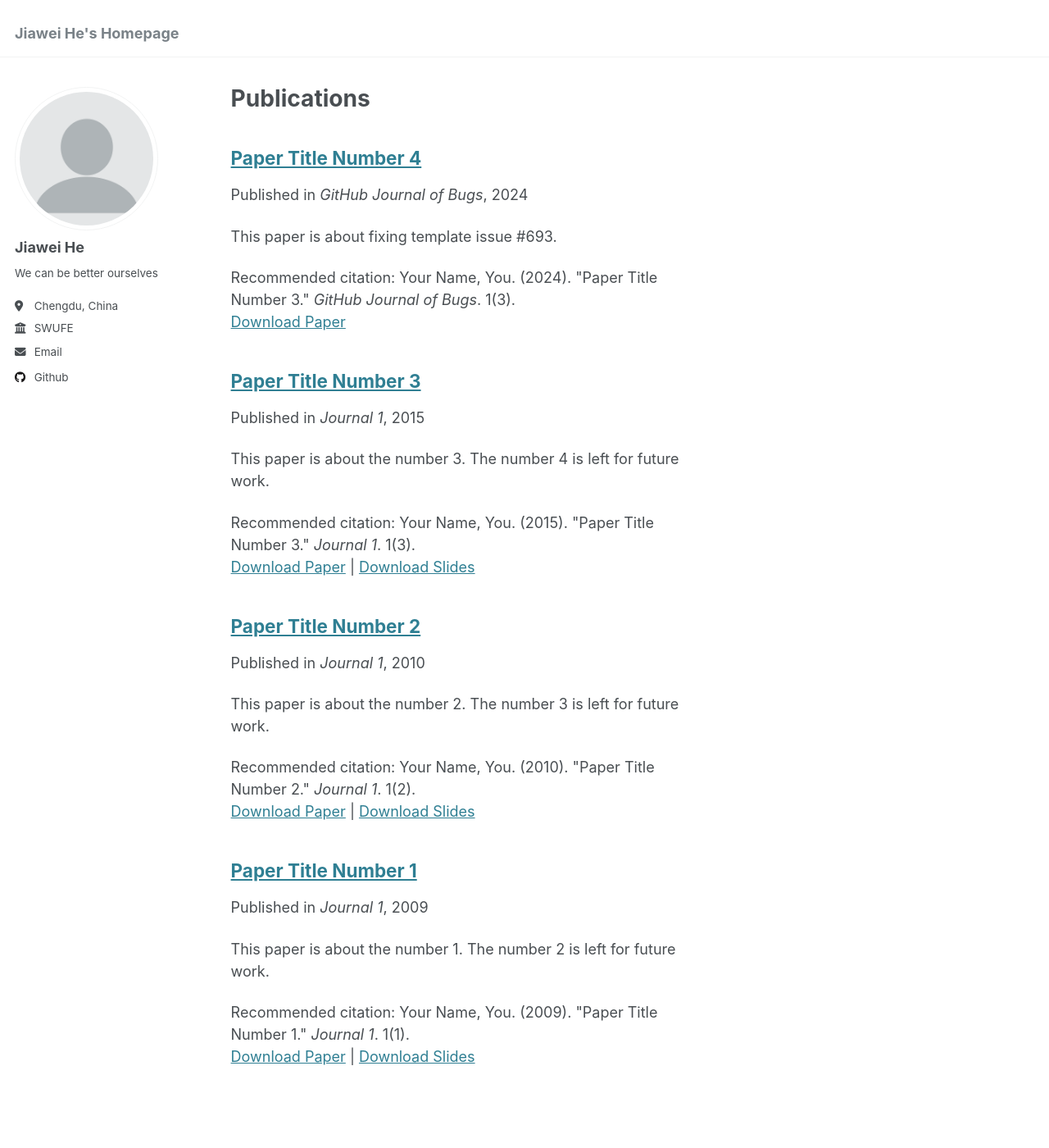
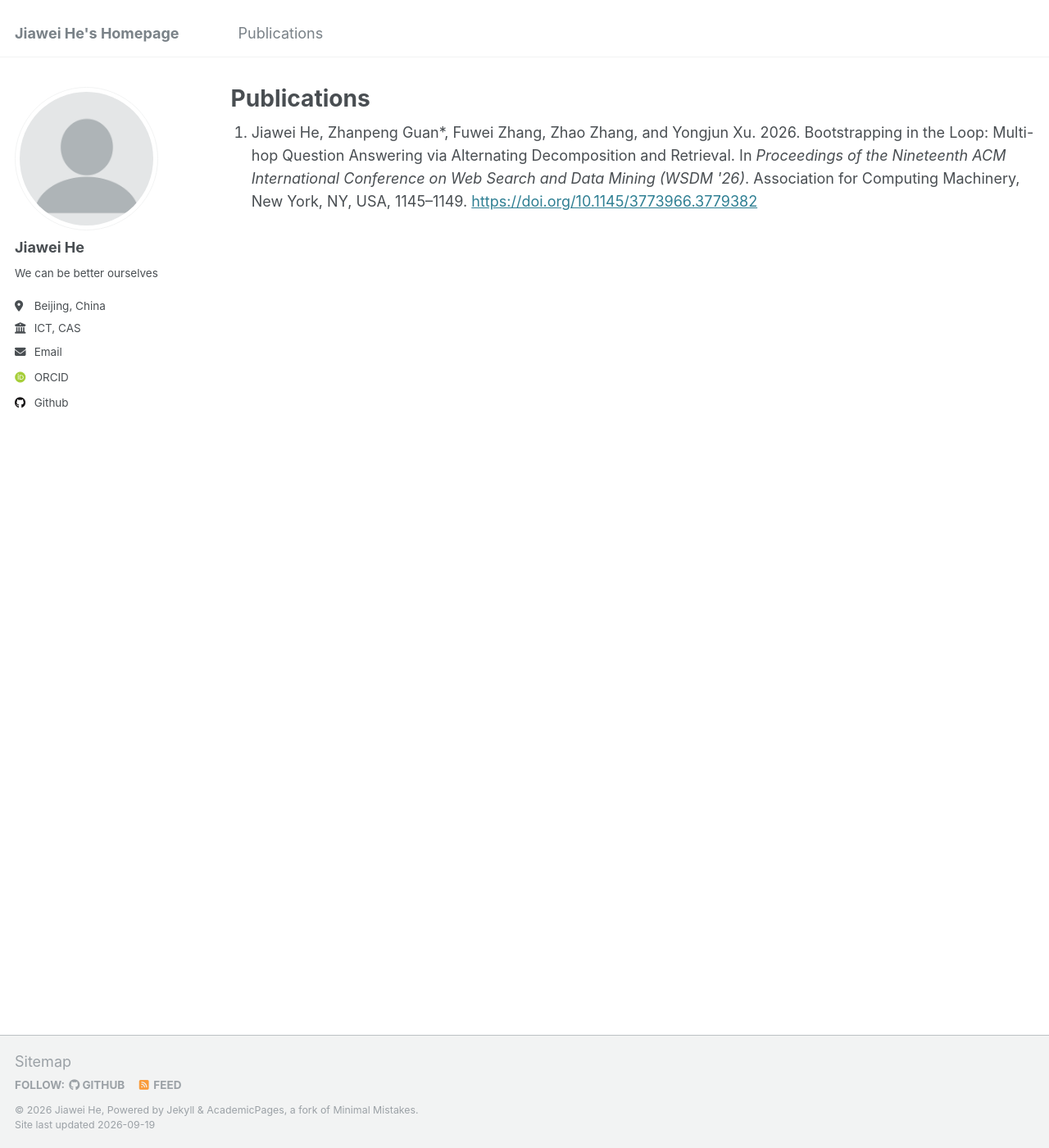
Before and after one commit to Hepisces/JiaweiHe.github.io, a Jekyll site: the page built from _pages/publications.html, in a window 1280 px wide and 1400 px high. Shown: the whole window at 82% size. Built offline with Jekyll 4.4.1, drawn with Linux system fonts in a browser that asks for light colours; some web fonts are replaced.

Commit message:
Update the homepage to ICT, CAS and add the WSDM 2026 paper.
Replace template publications with a citation-only list and surface ORCID.

Co-authored-by: Cursor <cursoragent@cursor.com>

```diff
--- a/_config.yml
+++ b/_config.yml
@@ -11,7 +11,7 @@ locale                   : "en-US"
 title                    : "Jiawei He's Homepage"
 title_separator          : "-"
 name                     : &name "Jiawei He"
-description              : &description "Undergraduate Student in Data Science and Big Data Technology at SWUFE"
+description              : &description "Master's student in Computer Science and Technology at ICT, CAS"
 url                      : https://hepisces.github.io/JiaweiHe.github.io/ # the base hostname & protocol for your site e.g. "https://[your GitHub username].github.io"
 baseurl                  : "" # the subpath of your site, e.g. "/blog"
 repository               : "Hepisces/hepisces.github.io"
@@ -25,16 +25,16 @@ author:
   name             : "Jiawei He"
   # pronouns         : "He/Him"
   bio              : "We can be better ourselves"
-  location         : "Chengdu, China"
-  employer         : "SWUFE"
+  location         : "Beijing, China"
+  employer         : "ICT, CAS"
   # uri              : "https://hepisces.github.io/JiaweiHe.github.io/"
-  email            : "hepisces@qq.com"
+  email            : "hejiawei26@mails.ucas.ac.cn"
 
   # Academic websites
   # arxiv            : # URL - Update with the correct link to your profile
   # googlescholar    : # URL
   # impactstory      : # URL
-  # orcid            : # URL
+  orcid            : "https://orcid.org/0009-0003-3284-1082"
   # semantic         : # URL
   # pubmed           : # URL
   # researchgate     : # URL
@@ -218,7 +218,7 @@ collections:
     output: true
     permalink: /:collection/:path/
   publications:
-    output: true
+    output: false
     permalink: /:collection/:path/
   portfolio:
     output: true
--- a/_data/navigation.yml
+++ b/_data/navigation.yml
@@ -5,8 +5,8 @@
 # prevent it from being included in the site.
 
 main:
-  # - title: "Publications"
-  #   url: /publications/
+  - title: "Publications"
+    url: /publications/
 
   # - title: "Talks"
   #   url: /talks/
--- a/_pages/publications.html
+++ b/_pages/publications.html
@@ -5,29 +5,10 @@ permalink: /publications/
 author_profile: true
 ---
 
-{% if site.author.googlescholar %}
-  <div class="wordwrap">You can also find my articles on <a href="{{site.author.googlescholar}}">my Google Scholar profile</a>.</div>
-{% endif %}
-
 {% include base_path %}
 
-<!-- New style rendering if publication categories are defined -->
-{% if site.publication_category %}
-  {% for category in site.publication_category  %}
-    {% assign title_shown = false %}
-    {% for post in site.publications reversed %}
-      {% if post.category != category[0] %}
-        {% continue %}
-      {% endif %}
-      {% unless title_shown %}
-        <h2>{{ category[1].title }}</h2><hr />
-        {% assign title_shown = true %}
-      {% endunless %}
-      {% include archive-single.html %}
-    {% endfor %}
+<ol class="publication-list">
+  {% for post in site.publications reversed %}
+    <li>{{ post.citation }}</li>
   {% endfor %}
-{% else %}
-  {% for post in site.publications reversed %}
-    {% include archive-single.html %}
-  {% endfor %}
-{% endif %}
+</ol>
--- a/_publications/2009-10-01-paper-title-number-1.md
+++ /dev/null
@@ -1,14 +0,0 @@
----
-title: "Paper Title Number 1"
-collection: publications
-category: manuscripts
-permalink: /publication/2009-10-01-paper-title-number-1
-excerpt: 'This paper is about the number 1. The number 2 is left for future work.'
-date: 2009-10-01
-venue: 'Journal 1'
-slidesurl: 'http://academicpages.github.io/files/slides1.pdf'
-paperurl: 'http://academicpages.github.io/files/paper1.pdf'
-citation: 'Your Name, You. (2009). &quot;Paper Title Number 1.&quot; <i>Journal 1</i>. 1(1).'
----
-
-The contents above will be part of a list of publications, if the user clicks the link for the publication than the contents of section will be rendered as a full page, allowing you to provide more information about the paper for the reader. When publications are displayed as a single page, the contents of the above "citation" field will automatically be included below this section in a smaller font.
--- a/_publications/2010-10-01-paper-title-number-2.md
+++ /dev/null
@@ -1,14 +0,0 @@
----
-title: "Paper Title Number 2"
-collection: publications
-category: manuscripts
-permalink: /publication/2010-10-01-paper-title-number-2
-excerpt: 'This paper is about the number 2. The number 3 is left for future work.'
-date: 2010-10-01
-venue: 'Journal 1'
-slidesurl: 'http://academicpages.github.io/files/slides2.pdf'
-paperurl: 'http://academicpages.github.io/files/paper2.pdf'
-citation: 'Your Name, You. (2010). &quot;Paper Title Number 2.&quot; <i>Journal 1</i>. 1(2).'
----
-
-The contents above will be part of a list of publications, if the user clicks the link for the publication than the contents of section will be rendered as a full page, allowing you to provide more information about the paper for the reader. When publications are displayed as a single page, the contents of the above "citation" field will automatically be included below this section in a smaller font.
--- a/_publications/2015-10-01-paper-title-number-3.md
+++ /dev/null
@@ -1,14 +0,0 @@
----
-title: "Paper Title Number 3"
-collection: publications
-category: manuscripts
-permalink: /publication/2015-10-01-paper-title-number-3
-excerpt: 'This paper is about the number 3. The number 4 is left for future work.'
-date: 2015-10-01
-venue: 'Journal 1'
-slidesurl: 'http://academicpages.github.io/files/slides3.pdf'
-paperurl: 'http://academicpages.github.io/files/paper3.pdf'
-citation: 'Your Name, You. (2015). &quot;Paper Title Number 3.&quot; <i>Journal 1</i>. 1(3).'
----
-
-The contents above will be part of a list of publications, if the user clicks the link for the publication than the contents of section will be rendered as a full page, allowing you to provide more information about the paper for the reader. When publications are displayed as a single page, the contents of the above "citation" field will automatically be included below this section in a smaller font.
--- a/_publications/2024-02-17-paper-title-number-4.md
+++ /dev/null
@@ -1,13 +0,0 @@
----
-title: "Paper Title Number 4"
-collection: publications
-category: conferences
-permalink: /publication/2024-02-17-paper-title-number-4
-excerpt: 'This paper is about fixing template issue #693.'
-date: 2024-02-17
-venue: 'GitHub Journal of Bugs'
-paperurl: 'http://academicpages.github.io/files/paper3.pdf'
-citation: 'Your Name, You. (2024). &quot;Paper Title Number 3.&quot; <i>GitHub Journal of Bugs</i>. 1(3).'
----
-
-The contents above will be part of a list of publications, if the user clicks the link for the publication than the contents of section will be rendered as a full page, allowing you to provide more information about the paper for the reader. When publications are displayed as a single page, the contents of the above "citation" field will automatically be included below this section in a smaller font.
--- a/_sass/_page.scss
+++ b/_sass/_page.scss
@@ -399,3 +399,13 @@
   font-size: $type-size-6;
   text-transform: uppercase;
 }
+
+.publication-list {
+  margin: 0.5em 0 0;
+  padding-left: 1.4em;
+
+  li {
+    margin-bottom: 1em;
+    line-height: 1.55;
+  }
+}
```
Also changed, not shown: _pages/about.md (+21 -13 lines), _pages/cv.md (+1 -3 lines), _publications/2026-02-22-bootstrapping-in-the-loop.md (added, +6 -0 lines), 1 other file.
